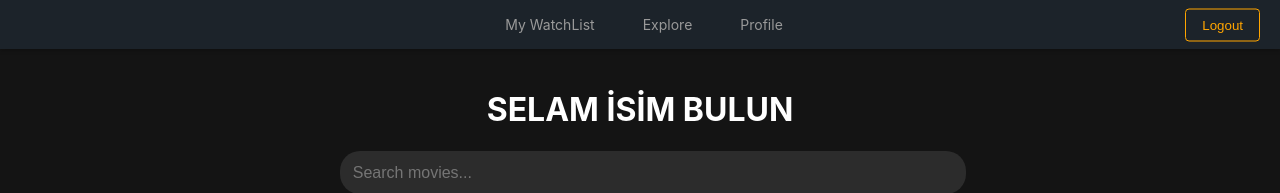
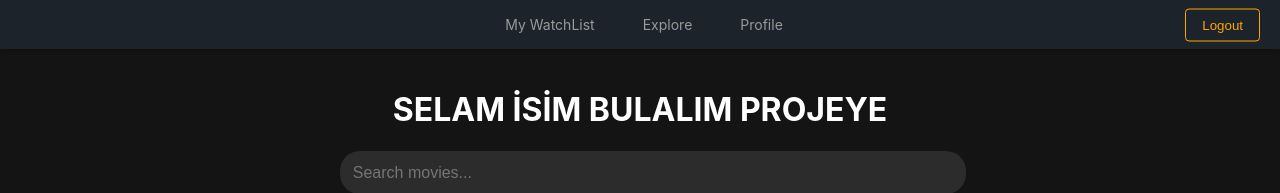
Before and after one commit to yigitbickici/Movie_Tracking_System, a React (Create React App) app in the folder frontend/: page / in a window 1280 px wide. Shown: the top 193 px of the page. Built offline with nearby package versions, Linux system fonts and the light colour scheme; no server answers.

Commit message:
Update Home.jsx

```diff
--- a/frontend/src/pages/Home.jsx
+++ b/frontend/src/pages/Home.jsx
@@ -61,7 +61,7 @@ const Home = () => {
   return (
       <div className="home">
         <header className="home-header">
-          <h1>SELAM İSİM BULUN</h1>
+          <h1>SELAM İSİM BULALIM PROJEYE</h1>
           <div className="search-bar">
             <input type="text" placeholder="Search movies..." />
           </div>
```
